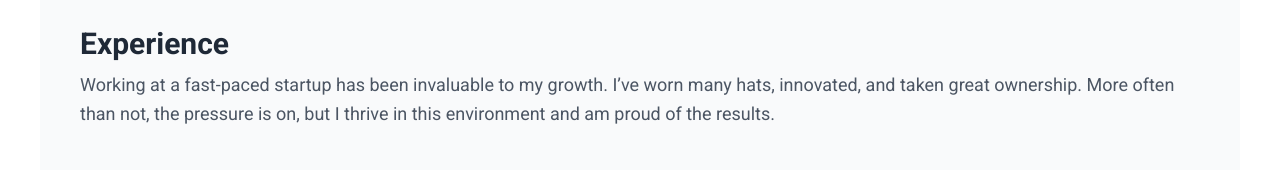
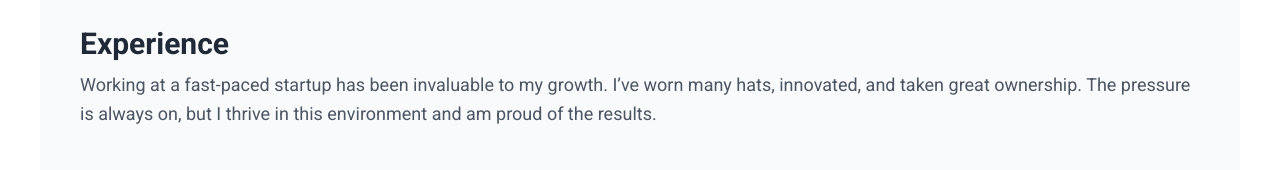
Before and after one commit to alecabdul/personal-website, a Next.js app: page / in a window 1280 px wide. Shown: the part 551-721 px from the top of the page. Built offline with nearby package versions, Linux system fonts and the light colour scheme; a web font is replaced by a local one.

Commit message:
Update page.tsx

```diff
--- a/app/page.tsx
+++ b/app/page.tsx
@@ -44,7 +44,7 @@ export default function Page() {
         <section id="Experience" className="mt-10 bg-gray-50 p-10 rounded-xl">
           <h2 className="text-2xl font-bold text-gray-800 md:text-3xl">Experience</h2>
           <p className="mt-2 text-lg leading-relaxed">
-            Working at a fast-paced startup has been invaluable to my growth. I’ve worn many hats, innovated, and taken great ownership. More often than not, the pressure is on, but I thrive in this environment and am proud of the results.
+            Working at a fast-paced startup has been invaluable to my growth. I’ve worn many hats, innovated, and taken great ownership. The pressure is always on, but I thrive in this environment and am proud of the results.
           </p>
 
           {/* RL Desc. */}
```
